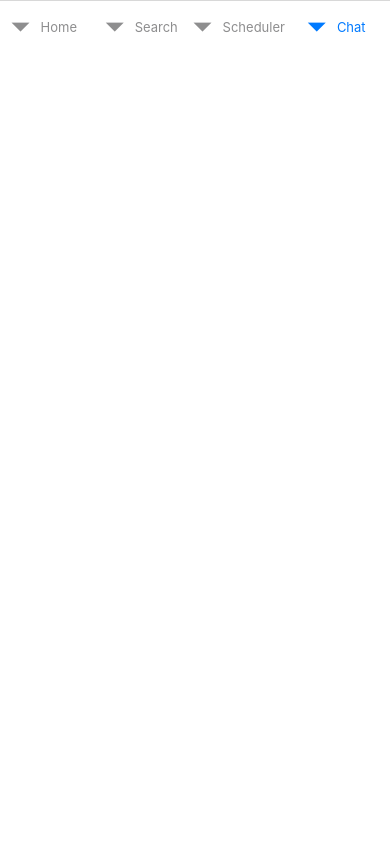
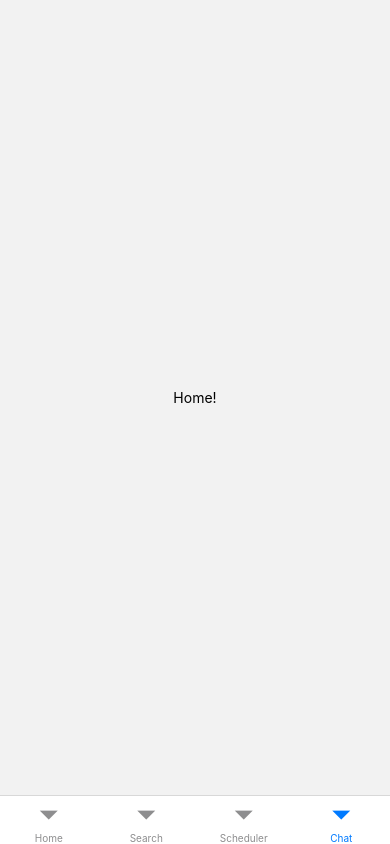
Before and after one commit to goOHDARS/goDARS, a React Native app: screen /Chat in a window 390 px wide. Built offline with nearby package versions, Linux system fonts and the light colour scheme.

Commit message:
fuck react native

```diff
--- a/App.tsx
+++ b/App.tsx
@@ -2,42 +2,52 @@ import React from 'react';
 import { StyleSheet, Text, View } from 'react-native';
 import { NavigationContainer } from '@react-navigation/native';
 import { createBottomTabNavigator } from '@react-navigation/bottom-tabs';
-import { Main } from './src/Main';
-import { Search } from './src/Search';
-import { Schedule } from './src/Schedule';
-import { Chat } from './src/Chat';
+import Main from './src/authenticated/Main';
+import Search from './src/authenticated/Search';
+import Schedule from './src/authenticated/Schedule';
+import Chat from './src/authenticated/Chat';
+import MyTabBar from './src/authenticated/TabBar';
+// import MyTabBar from './src/authenticated/TabBar';
 
 
 const Tab = createBottomTabNavigator();
 
 export default function App() {
   	return (
-		<View>
-			<NavigationContainer>
-				<Tab.Navigator>
-					<Tab.Screen name='Home' component={Main}>
+		<NavigationContainer>
+			{/* screenOptions={ ({ route }) => ({
+				tabBarIcon: ({ focused, color, size }) => {
+					let iconName;
 
-					</Tab.Screen>
-					<Tab.Screen name='Search' component={Search}>
+					if (route.name === "Home"){
+					}
+					else if (route.name === "Search"){
+					}
+					else if (route.name === "Scheduler"){
+					}
+					else{
 
-					</Tab.Screen>
-					<Tab.Screen name='Scheduler' component={Schedule}>
+					}
+				}
 
-					</Tab.Screen>
-					<Tab.Screen name='Chat' component={Chat}>
+				tabBar={props => <MyTabBar {...props} />}
+			})} */
 
-					</Tab.Screen>
-				</Tab.Navigator>
-			</NavigationContainer>
-		</View>
+			}
+			<Tab.Navigator screenOptions={{ headerShown: false }}>
+				<Tab.Screen name='Home' component={Main} />
+				<Tab.Screen name='Search' component={Search} />
+				<Tab.Screen name='Scheduler' component={Schedule} />
+				<Tab.Screen name='Chat' component={Chat} />
+			</Tab.Navigator>
+		</NavigationContainer>
   	);
 }
 
 const styles = StyleSheet.create({
   	userData: {
     	flex: 1,
-    	alignItems: 'flex-start',
-    	fontSize: 20,
-    	fontWeight: '400',
+    	alignItems: 'center',
+		justifyContent: 'center',
   	}
 });
--- a/package.json
+++ b/package.json
@@ -14,7 +14,9 @@
     "expo-status-bar": "~1.11.1",
     "react": "18.2.0",
     "react-native": "0.73.6",
-    "typescript": "^5.3.0"
+    "typescript": "^5.3.0",
+    "react-native-screens": "~3.29.0",
+    "react-native-safe-area-context": "4.8.2"
   },
   "devDependencies": {
     "@babel/core": "^7.20.0",
--- /dev/null
+++ b/src/authenticated/Chat/index.tsx
@@ -0,0 +1,17 @@
+/**
+ * @file     Chat.tsx
+ * @author   Zachary Wolfe (zw224021@ohio.edu)
+ * @brief    A file for the chat bot component
+ * @date     April 06, 2024
+*/
+
+import React from "react";
+import { View, StyleSheet, Text } from "react-native";
+
+export default function Chat(){
+    return (
+        <View style={{ flex: 1, justifyContent: 'center', alignItems: 'center' }}>
+            <Text>Home!</Text>
+        </View>
+        );
+}
--- /dev/null
+++ b/src/authenticated/Main/index.tsx
@@ -0,0 +1,17 @@
+/**
+ * @file     Main.tsx
+ * @author   Zachary Wolfe (zw224021@ohio.edu)
+ * @brief    A file for the Main screen component
+ * @date     April 06, 2024
+*/
+
+import React from "react";
+import { View, StyleSheet, Text, ScrollView, Modal } from "react-native";
+
+export default function Main(){
+    return (
+        <View style={{ flex: 1, justifyContent: 'center', alignItems: 'center' }}>
+            <Text>Home!</Text>
+        </View>
+        );
+}
--- /dev/null
+++ b/src/authenticated/Schedule/index.tsx
@@ -0,0 +1,16 @@
+/**
+ * @file     Schedule.tsx
+ * @author   Zachary Wolfe (zw224021@ohio.edu)
+ * @brief    A scheduling component
+ * @date     April 06, 2024
+*/
+
+import React from "react";
+import { View, StyleSheet, Text } from "react-native";
+
+export default function Schedule(){
+    return (
+        <View style={{ flex: 1, justifyContent: 'center', alignItems: 'center' }}>
+            <Text>Home!</Text>
+        </View>);
+}
--- /dev/null
+++ b/src/authenticated/Search/index.tsx
@@ -0,0 +1,16 @@
+/**
+ * @file     Search.tsx
+ * @author   Zachary Wolfe (zw224021@ohio.edu)
+ * @brief    A file for the Search component
+ * @date     April 06, 2024
+*/
+
+import React from "react";
+import { View, StyleSheet, Text } from "react-native";
+
+export default function Search(){
+    return (
+        <View style={{ flex: 1, justifyContent: 'center', alignItems: 'center' }}>
+            <Text>Home!</Text>
+        </View>);
+}
--- /dev/null
+++ b/src/authenticated/TabBar/index.tsx
@@ -0,0 +1,22 @@
+/**
+ * @file     index.tsx
+ * @author   Zachary Wolfe (zw224021@ohio.edu)
+ * @brief
+ * @date     April 06, 2024
+*/
+
+import { BottomTabBarProps, BottomTabNavigationProp } from "@react-navigation/bottom-tabs";
+import React from "react";
+import { Button } from "react-native";
+
+
+export default function MyTabBar(props: BottomTabBarProps) {
+	return (
+	    <Button title="Fuck reactnative" onPress={() => {
+                // Navigate using the `navigation` prop that you received
+                props.navigation.navigate('Home');
+		    }}
+        >
+	    </Button>
+	);
+}
--- a/src/Chat.tsx
+++ b/src/unauthenticated/Chat/index.tsx
@@ -6,10 +6,8 @@
 */
 
 import React from "react";
-import { View } from "react-native";
+import { View, StyleSheet, Text } from "react-native";
 
-export function Chat(){
-
-
-    return (<View></View>);
+export default function Chat(){
+    return (<View><Text>Hello World</Text></View>);
 }
--- a/src/Main.tsx
+++ b/src/unauthenticated/Main/index.tsx
@@ -6,10 +6,10 @@
 */
 
 import React from "react";
-import { View } from "react-native";
+import { View, StyleSheet, Text } from "react-native";
 
-export function Main(){
+export default function Main(){
 
 
-    return (<View></View>);
+    return (<View><Text>Hello World</Text></View>);
 }
--- a/src/Schedule.tsx
+++ b/src/unauthenticated/Schedule/index.tsx
@@ -6,10 +6,10 @@
 */
 
 import React from "react";
-import { View } from "react-native";
+import { View, StyleSheet, Text } from "react-native";
 
-export function Schedule(){
+export default function Schedule(){
 
 
-    return (<View></View>);
+    return (<View><Text>Hello World</Text></View>);
 }
--- a/src/Search.tsx
+++ b/src/unauthenticated/Search/index.tsx
@@ -6,10 +6,10 @@
 */
 
 import React from "react";
-import { View } from "react-native";
+import { View, StyleSheet, Text } from "react-native";
 
-export function Search(){
+export default function Search(){
 
 
-    return (<View></View>);
+    return (<View><Text>Hello World</Text></View>);
 }
```
Also changed, not shown: 1 other file (tests, documents, lock files or other folders).
